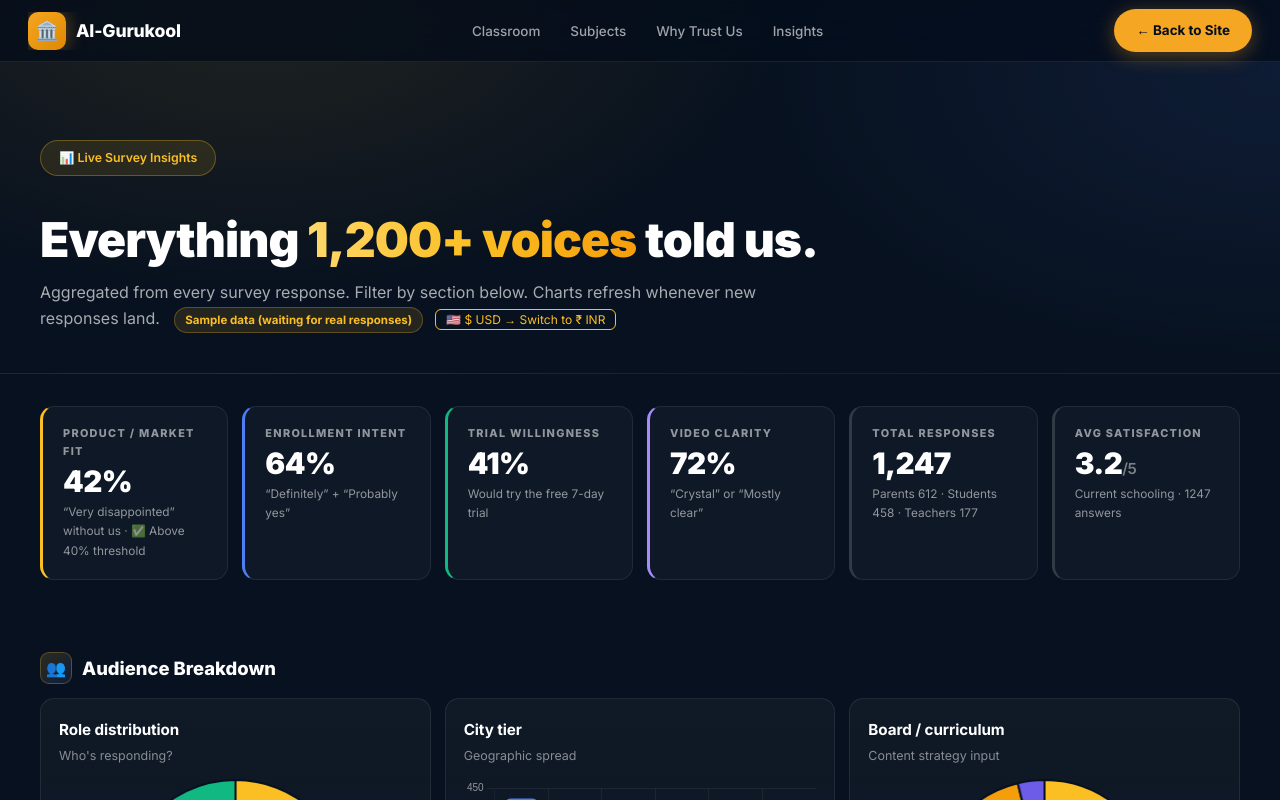
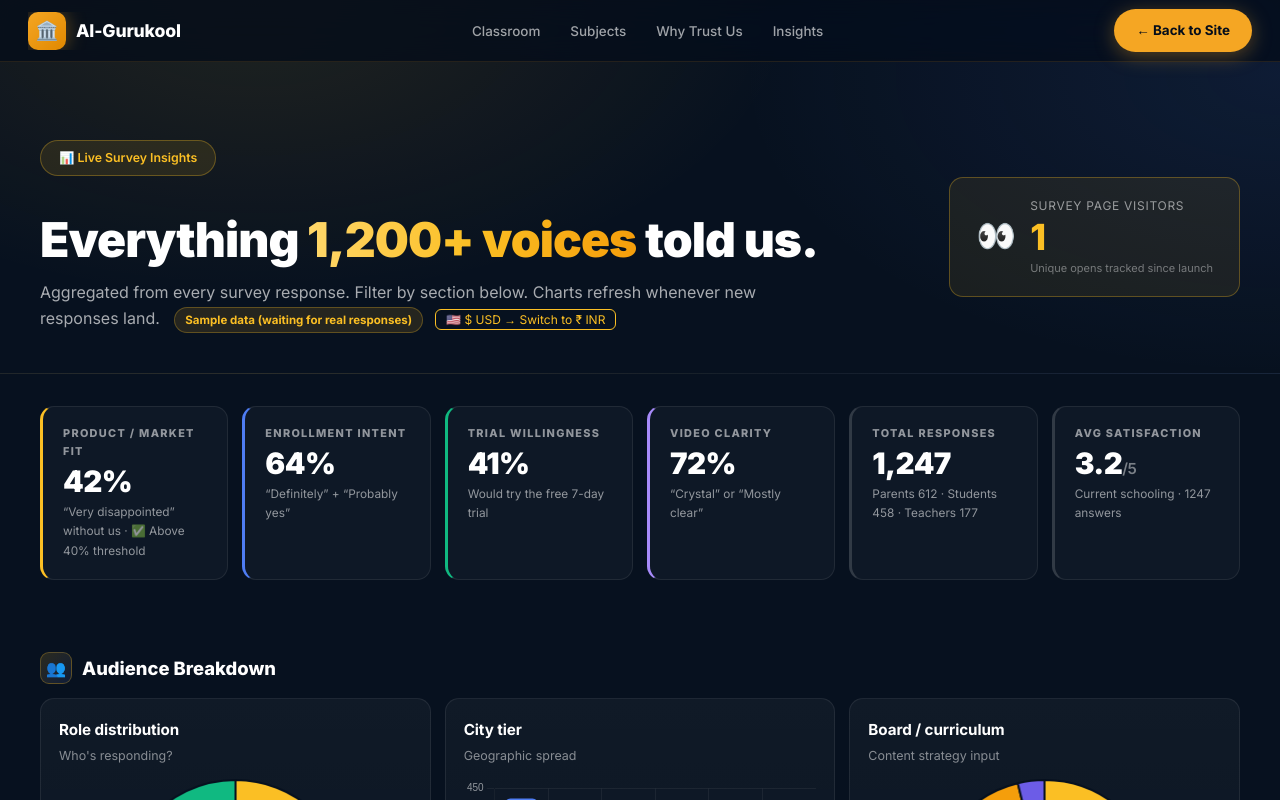
Before and after one commit to hire-genai/Ai-Gurukool, a Next.js app: page /insights in a window 1280 px wide. Shown: the top 800 px of the page. Built offline with nearby package versions, Linux system fonts and the light colour scheme; no server answers; the database is empty.

Commit message:
first commit

```diff
--- /dev/null
+++ b/app/api/track-visit/route.ts
@@ -0,0 +1,28 @@
+import { NextResponse } from 'next/server'
+import fs from 'fs'
+import path from 'path'
+
+const FILE = path.join(process.cwd(), 'data', 'visits.json')
+
+function readCount(): number {
+  try {
+    const raw = fs.readFileSync(FILE, 'utf-8')
+    return JSON.parse(raw).surveyVisits ?? 0
+  } catch {
+    return 0
+  }
+}
+
+function writeCount(n: number) {
+  fs.writeFileSync(FILE, JSON.stringify({ surveyVisits: n }), 'utf-8')
+}
+
+export async function GET() {
+  return NextResponse.json({ surveyVisits: readCount() })
+}
+
+export async function POST() {
+  const next = readCount() + 1
+  writeCount(next)
+  return NextResponse.json({ surveyVisits: next })
+}
--- a/app/insights/page.tsx
+++ b/app/insights/page.tsx
@@ -194,8 +194,13 @@
   const [loading, setLoading]   = useState(true)
   const [error, setError]       = useState('')
   const [formattedDate, setFormattedDate] = useState('')
+  const [surveyVisits, setSurveyVisits] = useState<number | null>(null)
   const chartsRef = useRef<Array<{ destroy(): void }>>([])
   const currency = useCurrency()
+
+  useEffect(() => {
+    fetch('/api/track-visit').then(r => r.json()).then(d => setSurveyVisits(d.surveyVisits ?? 0)).catch(() => {})
+  }, [])
 
   useEffect(() => {
     let alive = true
@@ -393,7 +398,8 @@
 
       {/* HEADER */}
       <section className="ins-hero">
-        <div className="container">
+        <div className="container" style={{ display: 'flex', alignItems: 'flex-start', justifyContent: 'space-between', gap: 32, flexWrap: 'wrap' }}>
+          <div style={{ flex: 1, minWidth: 260 }}>
             <div className="lp-badge lp-badge-gold">📊 Live Survey Insights</div>
             <h1 className="ins-h1">Everything <span className="lp-accent">1,200+ voices</span> told us.</h1>
             <p className="ins-sub">
@@ -411,6 +417,17 @@
                 {currency === 'INR' ? '🇮🇳 ₹ INR → Switch to $ USD' : '🇺🇸 $ USD → Switch to ₹ INR'}
               </button>
             </p>
+          </div>
+          {surveyVisits !== null && (
+            <div style={{ display: 'flex', alignItems: 'center', gap: 14, background: 'rgba(251,191,36,.08)', border: '1px solid rgba(251,191,36,.3)', borderRadius: 14, padding: '18px 26px', flexShrink: 0, alignSelf: 'center' }}>
+              <span style={{ fontSize: 32 }}>👀</span>
+              <div>
+                <div style={{ fontSize: 12, color: 'rgba(255,255,255,.55)', marginBottom: 4, textTransform: 'uppercase', letterSpacing: '.06em' }}>Survey page visitors</div>
+                <div style={{ fontSize: 36, fontWeight: 800, color: '#fbbf24', lineHeight: 1 }}>{surveyVisits.toLocaleString()}</div>
+                <div style={{ fontSize: 11, color: 'rgba(255,255,255,.4)', marginTop: 4 }}>Unique opens tracked since launch</div>
+              </div>
+            </div>
+          )}
         </div>
       </section>
 
--- a/components/SurveyModal.tsx
+++ b/components/SurveyModal.tsx
@@ -218,6 +218,7 @@
 
   useEffect(() => {
     if (isOpen) {
+      fetch('/api/track-visit', { method: 'POST' }).catch(() => {})
       setStep(0); setRole(null); setComprehension(''); setAnswers({})
       setContact({ name: '', email: '', phone: '', interview: '', message: '' })
       setContactErrors({}); setSubmitting(false); setSubmitError(''); setMuted(false)
--- /dev/null
+++ b/data/visits.json
@@ -0,0 +1 @@
+{"surveyVisits":1}
```
Lines whose indentation alone changed are shown as unchanged.
